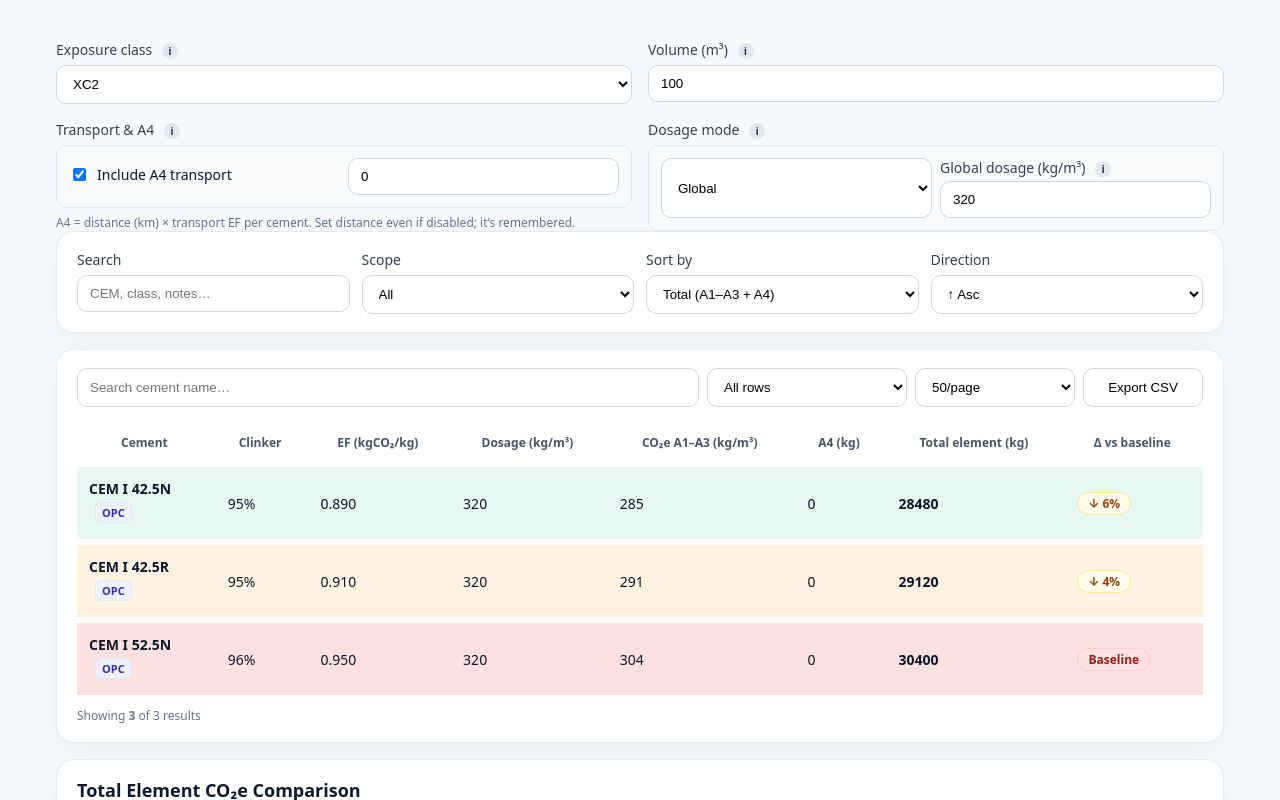
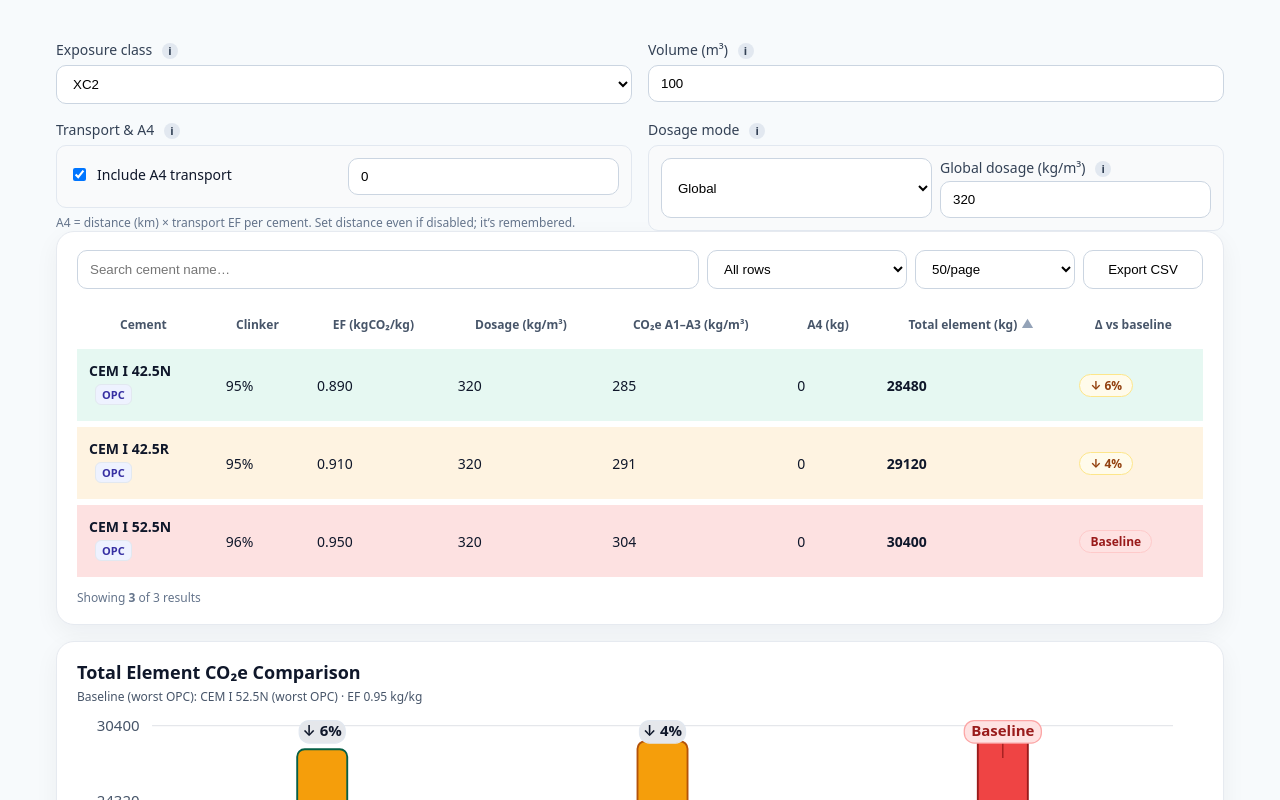
Before and after one commit to MarioSorgente/cement-lca, a Next.js app: page / in a window 1280 px wide. Shown: the top 800 px of the page. Built offline with nearby package versions, Linux system fonts and the light colour scheme.

Commit message:
Update index.tsx

```diff
--- a/pages/index.tsx
+++ b/pages/index.tsx
@@ -46,22 +46,18 @@ export default function Home() {
     load()
   }, [])
 
-  // Baseline: worst OPC if present, else worst EF overall
   const baseline = useMemo(() => opcWorstBaseline(cements), [cements])
 
-  // Compute all rows based on inputs and baseline EF
   const rowsAll = useMemo<ResultRow[]>(() => {
     return computeRows(cements, inputs, baseline?.ef ?? null)
   }, [cements, inputs, baseline?.ef])
 
-  // Scope filter (all | exposure-compatible | marked common)
   const rowsScoped = useMemo(() => {
     if (scope === 'compatible') return rowsAll.filter(r => r.exposureCompatible)
     if (scope === 'common')     return rowsAll.filter(r => r.cement.is_common)
     return rowsAll
   }, [rowsAll, scope])
 
-  // Text & tag-based filtering
   const rowsFiltered = useMemo(() => {
     const q = search.trim().toLowerCase()
     const tagOn = inputs.filters
@@ -69,7 +65,6 @@ export default function Home() {
       // tag filters
       const tagOk = r.tags.some(t => tagOn[t as keyof InputsState['filters']])
       if (!tagOk) return false
-      // text search
       if (!q) return true
       const c = r.cement
       const haystack = [
@@ -80,7 +75,6 @@ export default function Home() {
     })
   }, [rowsScoped, search, inputs.filters])
 
-  // Sorting
   const rowsSorted = useMemo(() => {
     const arr = [...rowsFiltered]
     const dir = sortDir === 'asc' ? 1 : -1
@@ -124,59 +118,47 @@ export default function Home() {
 
         <Inputs state={inputs} setState={setInputs} />
 
-        <div className="card" style={{ marginBottom: 16 }}>
-          <div className="grid" style={{ gridTemplateColumns: '1fr 1fr 1fr 1fr', gap: 12 }}>
-            <div>
-              <label className="label">Search</label>
-              <input className="input" placeholder="CEM, class, notes…" value={search}
-                     onChange={(e) => setSearch(e.target.value)} />
-            </div>
-            <div>
-              <label className="label">Scope</label>
-              <select className="select" value={scope} onChange={(e) => setScope(e.target.value as Scope)}>
-                <option value="all">All</option>
-                <option value="compatible">Exposure-compatible</option>
-                <option value="common">Common</option>
-              </select>
-            </div>
-            <div>
-              <label className="label">Sort by</label>
-              <select className="select" value={sortKey}
-                      onChange={(e) => setSortKey(e.target.value as typeof sortKey)}>
-                <option value="total">Total (A1–A3 + A4)</option>
-                <option value="a1a3">A1–A3 (binder)</option>
-                <option value="a4">A4 transport</option>
-                <option value="ef">EF per kg binder</option>
-                <option value="dosage">Dosage (kg/m³)</option>
-                <option value="clinker">Clinker fraction</option>
-                <option value="cement">Cement type</option>
-                <option value="strength">Strength class</option>
-                <option value="reduction">% better vs baseline</option>
-              </select>
-            </div>
-            <div>
-              <label className="label">Direction</label>
-              <select className="select" value={sortDir}
-                      onChange={(e) => setSortDir(e.target.value as typeof sortDir)}>
-                <option value="asc">↑ Asc</option>
-                <option value="desc">↓ Desc</option>
-              </select>
-            </div>
-          </div>
-        </div>
-
         <ResultsTable
           rows={rowsSorted.slice(0, pageSize)}
           pageSize={pageSize}
-          setPageSize={setPageSize}
+          onPageSize={setPageSize}
+          sortKey={sortKey}
+          sortDir={sortDir}
+          onSortChange={(k) => {
+            setSortKey(k)
+            setSortDir(d => (k === sortKey ? (d === 'asc' ? 'desc' : 'asc') : 'asc'))
+          }}
+          search={search}
+          onSearch={setSearch}
+          scope={scope}
+          onScope={setScope}
+          onExport={() => {
+            const header = ['Cement','Strength','Clinker(%)','EF...A1-A3(kg/m3)','A4(kg)','Total(kg)','DeltaBaseline(%)'].join(',')
+            const lines = rowsSorted.map(r => [
+              r.cement.cement_type, r.cement.strength_class, Math.round(r.cement.clinker_fraction * 100),
+              r.cement.co2e_per_kg_binder_A1A3.toFixed(3), Math.round(r.dosageUsed),
+              Math.round(r.co2ePerM3_A1A3), Math.round(r.a4Transport), Math.round(r.totalElement),
+              r.gwpReductionPct.toFixed(0)
+            ].join(','))
+            const csv = [header, ...lines].join('\n')
+            const blob = new Blob([csv], { type: 'text/csv;charset=utf-8;' })
+            const url = URL.createObjectURL(blob); const a = document.createElement('a')
+            a.href = url; a.download = 'cement-comparison.csv'; a.click(); URL.revokeObjectURL(url)
+          }}
+          onRowClick={setSelectedId}
           selectedId={selectedId}
-          setSelectedId={setSelectedId}
-          inputs={inputs}
-          setInputs={setInputs}
-          onPerCementDosageChange={handlePerCementDosageChange}
           bestId={rowsSorted[0]?.cement.id}
           baselineId={baseline?.id}
+          dosageMode={inputs.dosageMode}
+          perCementDosage={inputs.perCementDosage}
+          onPerCementDosageChange={handlePerCementDosageChange}
         />
+
+        {!hasRows && (
+          <div className="card" style={{ color: '#475569', fontSize: 14, padding: 12 }}>
+            No rows to display. Check your filters or data file.
+          </div>
+        )}
 
         {hasRows && (
           <BarChart
```
